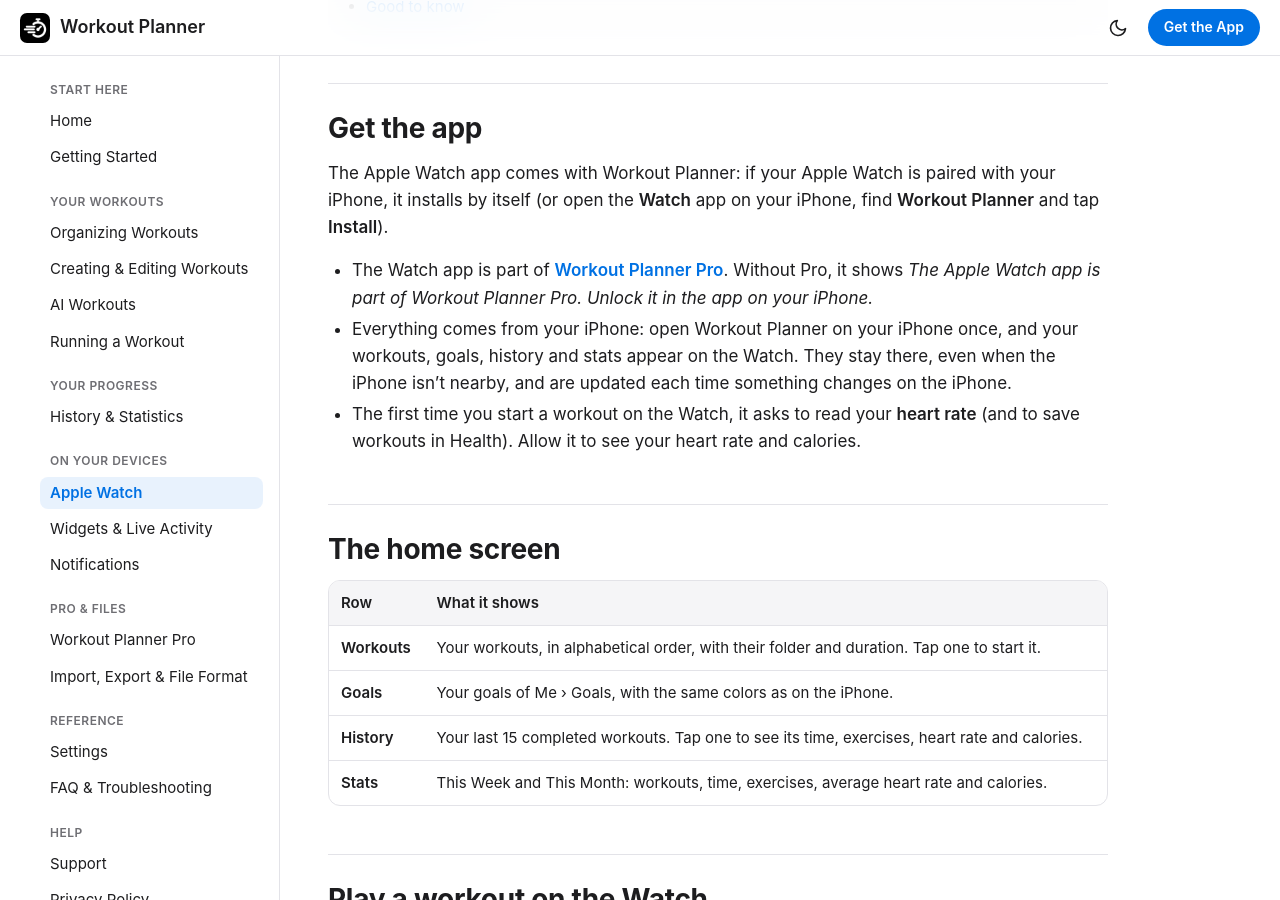
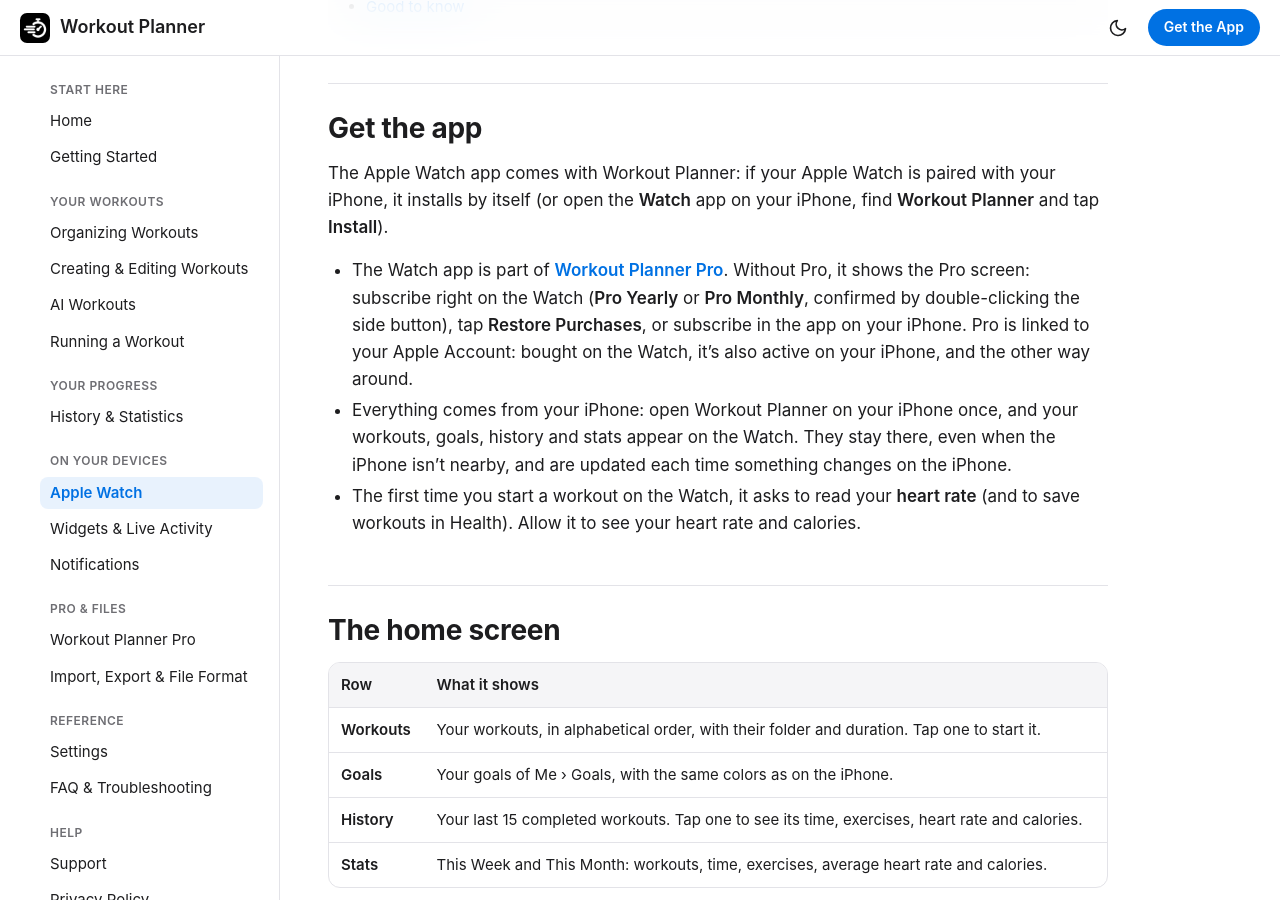
Before and after one commit to User1223-lgtm/workout-planner, a Jekyll site: the page built from apple-watch.md, in a window 1280 px wide and 900 px high, scrolled down 441 px. Built offline with Jekyll 4.4.1, drawn with Linux system fonts in a browser that asks for light colours.

Commit message:
Subscribe to Pro on the Apple Watch
Co-Authored-By: Claude Opus 5.5 <noreply@anthropic.com>
Claude-Session: https://claude.ai/code/session_01PSKkjhg92DJzge7KN1tx42

```diff
--- a/apple-watch.md
+++ b/apple-watch.md
@@ -19,7 +19,7 @@ On this page
 
 The Apple Watch app comes with Workout Planner: if your Apple Watch is paired with your iPhone, it installs by itself (or open the **Watch** app on your iPhone, find **Workout Planner** and tap **Install**).
 
-- The Watch app is part of **[Workout Planner Pro](pro.html)**. Without Pro, it shows *The Apple Watch app is part of Workout Planner Pro. Unlock it in the app on your iPhone.*
+- The Watch app is part of **[Workout Planner Pro](pro.html)**. Without Pro, it shows the Pro screen: subscribe right on the Watch (**Pro Yearly** or **Pro Monthly**, confirmed by double-clicking the side button), tap **Restore Purchases**, or subscribe in the app on your iPhone. Pro is linked to your Apple Account: bought on the Watch, it's also active on your iPhone, and the other way around.
 - Everything comes from your iPhone: open Workout Planner on your iPhone once, and your workouts, goals, history and stats appear on the Watch. They stay there, even when the iPhone isn't nearby, and are updated each time something changes on the iPhone.
 - The first time you start a workout on the Watch, it asks to read your **heart rate** (and to save workouts in Health). Allow it to see your heart rate and calories.
 
```
Also changed, not shown: pro.md (+1 -1 lines).
